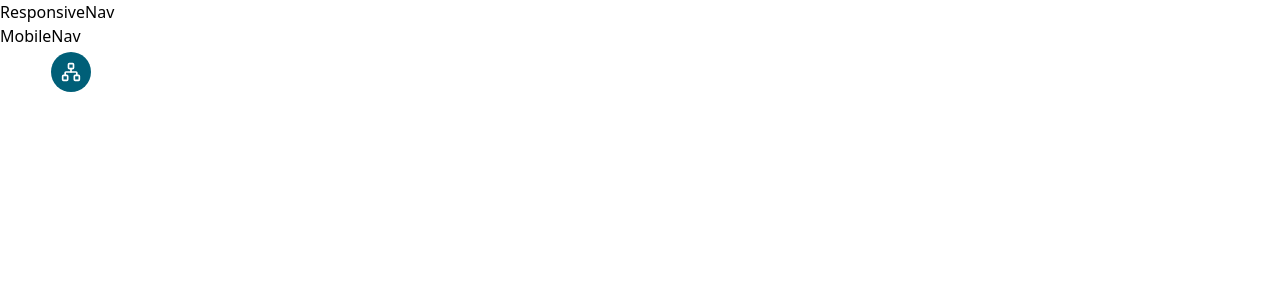
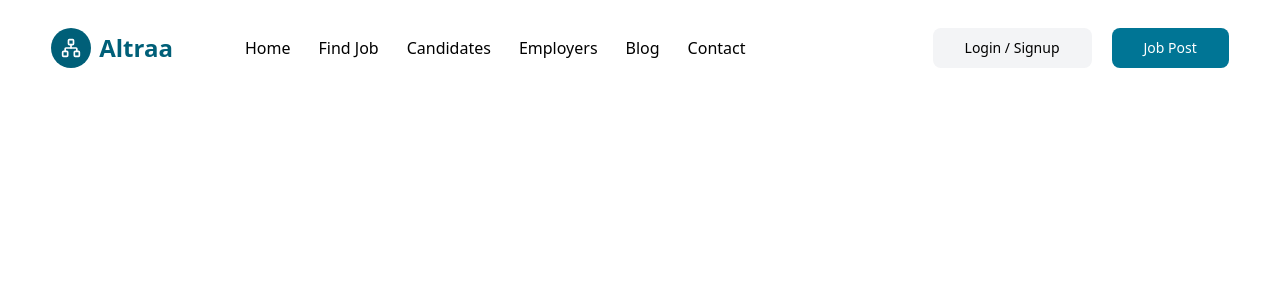
Before and after one commit to stephenisaac9292/careerbase, a Next.js app: page / in a window 1280 px wide. Shown: the top 300 px of the page. Built offline with nearby package versions, Linux system fonts and the light colour scheme.

Commit message:
NavBar Ahead

```diff
--- a/components/Home/Home.tsx
+++ b/components/Home/Home.tsx
@@ -2,7 +2,7 @@ import React from 'react'
 
 const Home = () => {
   return (
-    <div className='overflow-hidden'>Home</div>
+    <div className='overflow-hidden'></div>
   )
 }
 
--- a/components/Home/Navbar/Nav.tsx
+++ b/components/Home/Navbar/Nav.tsx
@@ -1,20 +1,59 @@
+import { NavLinks } from '@/constant/constant'
 import React from 'react'
 import { LuNetwork } from 'react-icons/lu'
+import Link from 'next/link'
+import { HiBars3BottomRight } from 'react-icons/hi2'
 
 const Nav = () => {
   return (
-    <div className='transition-all durations-200 h-[12vh] z-[10000] fixed w-full'>
-        <div className="flex items-center h-full justify-between w-[92%] mx-auto">
-            <div className="flex items-center sm: space-x-20">
-            {/* Logo */}
-                <div className="flex items-center space-x-2">
-                    <div className="flex flex-col w-10 h-10 bg-cyan-800 rounded-full items-center justify-center">
-                        <LuNetwork className='w-5 h-5 text-white'/>
-                    </div>
-                </div>
+    // Entire Navbar
+    <div className='fixed top-0 w-full z-[10000] h-[12vh] bg-white transition-all duration-200'>
+      {/* Upper Holder Div */}
+      <div className="max-w-[1500px] w-[92%] mx-auto flex items-center justify-between h-full">
+
+        {/* Logo + NavLinks (Left) */}
+        <div className='flex items-center gap-x-14'>
+
+          {/* Logo + Text */}
+          <div className="flex items-center space-x-2">
+            <div className="flex flex-col w-10 h-10 bg-cyan-800 rounded-full items-center justify-center">
+              <LuNetwork className='w-5 h-5 text-white' />
             </div>
-            {/* Nav Links*/}
+            <h1 className='font-bold hidden sm:block md:text-2xl text-cyan-800 '>
+              Altraa
+            </h1>
+          </div>
+
+          {/* Nav Links */}
+          <div className="hidden lg:flex items-center space-x-7 whitespace-nowrap px-4">
+            {NavLinks.map((link) => (
+              <Link
+                key={link.id}
+                href={link.url}
+                className='text-base hover:text-cyan-700 font-medium transition-all duration-200'
+              >
+                <p>{link.label}</p>
+              </Link>
+            ))}
+          </div>
+
         </div>
+
+        {/* Buttons + Burger (Right) */}
+        <div className='flex items-center gap-x-5' >
+          <button className='px-8 py-2.5 text-xs sm:text-sm rounded-lg cursor-pointer bg-gray-100 hover:bg-gray-300 transition-all duration-300'>
+            <p className='whitespace-nowrap'>Login / Signup</p>
+          </button>
+
+          <button className='hidden md:block px-8 py-2.5 text-xs sm:text-sm rounded-lg cursor-pointer bg-cyan-700 hover:bg-cyan-900 transition-all duration-300 text-white'>
+            <p className='whitespace-nowrap'>Job Post</p>
+          </button>
+
+          {/* Burger icon for mobile */}
+          <HiBars3BottomRight className='lg:hidden w-8 h-8 text-black' />
+        </div>
+
+      </div>
     </div>
   )
 }
--- a/components/Home/Navbar/ResponsiveNav.tsx
+++ b/components/Home/Navbar/ResponsiveNav.tsx
@@ -1,13 +1,13 @@
 import React from 'react'
 import Nav from './Nav'
-import MobileNav from './MobileNav'
+// import MobileNav from './MobileNav'
 
 const ResponsiveNav = () => {
   return (
     <>
-    <div>ResponsiveNav</div>
+
         <Nav/>
-        <MobileNav/>
+        {/* <MobileNav/> */}
     </>
   )
 }
--- /dev/null
+++ b/constant/constant.ts
@@ -0,0 +1,37 @@
+export const NavLinks = [
+    {
+        id:1,
+        url:"#",
+        label: "Home"
+    },
+
+    {
+        id:2,
+        url:"#",
+        label: "Find Job"
+    },
+
+    {
+        id:3,
+        url:"#",
+        label: "Candidates"
+    },
+
+    {
+        id:4,
+        url:"#",
+        label: "Employers"
+    },
+
+    {
+        id:5,
+        url:"#",
+        label: "Blog"
+    },
+
+    {
+        id:6,
+        url:"#",
+        label: "Contact"
+    }
+]
```
